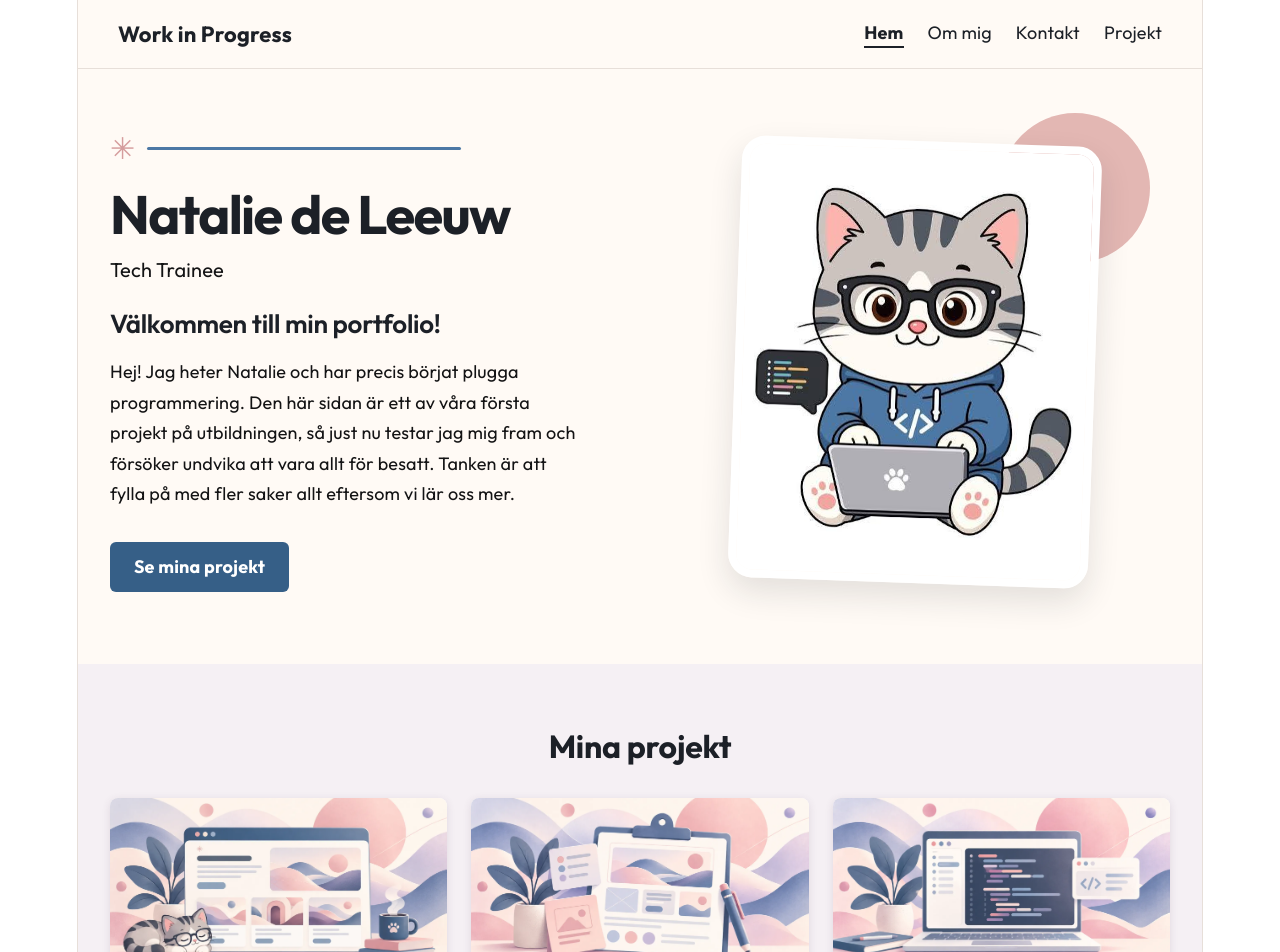
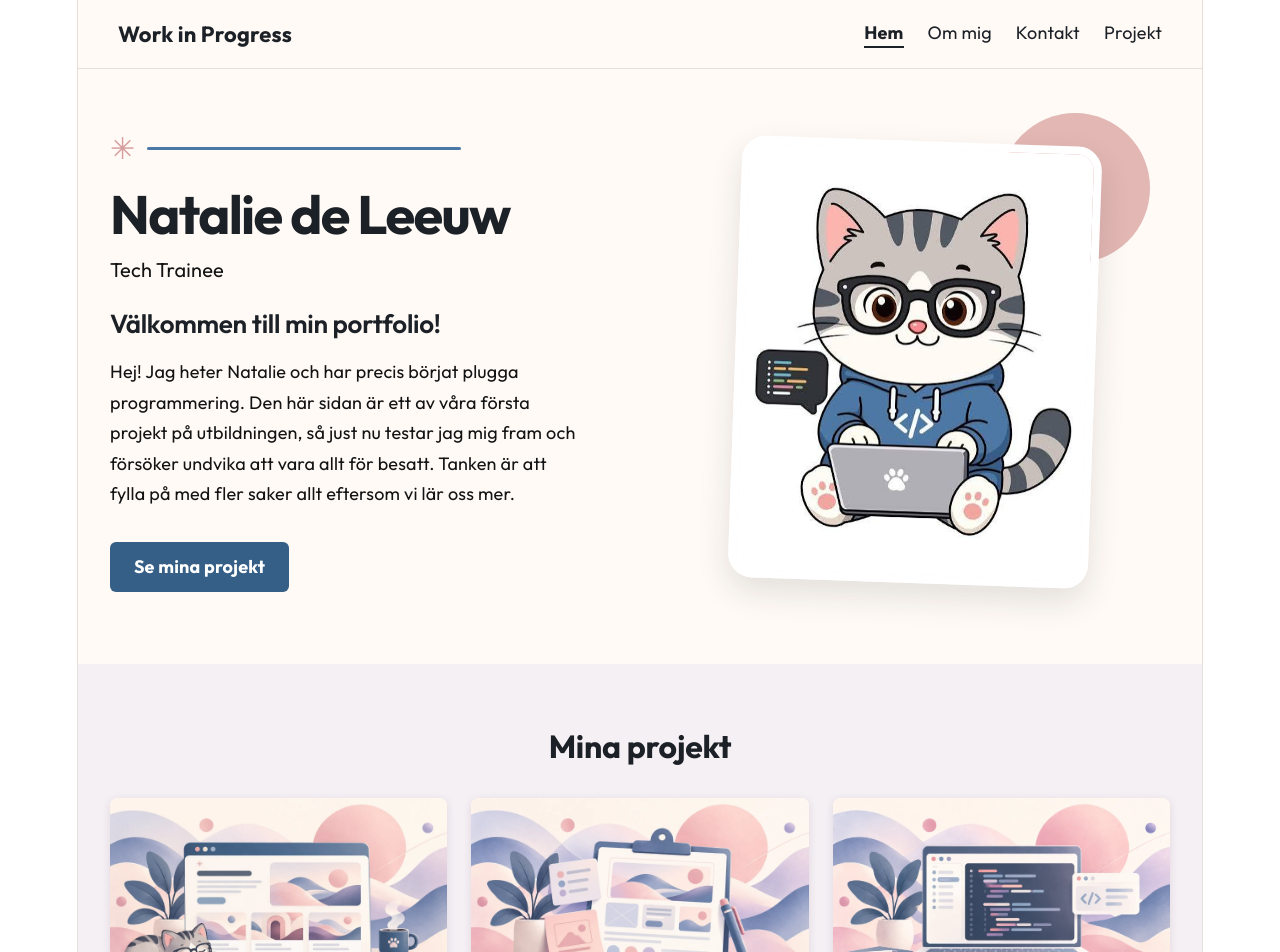
Before and after one commit to nataliedeleeuw/min-sida-experiment, a React (Vite) app: page / in a window 1280 px wide. Shown: the top 952 px of the page. Built offline with nearby package versions, Linux system fonts and the light colour scheme.

Commit message:
https://github.com/nataliedeleeuw/min-sida-experiment

```diff
--- a/src/components/ProjektKort.css
+++ b/src/components/ProjektKort.css
@@ -16,8 +16,7 @@
 .projekt-bild {
   display: block;
   width: 100%;
-  height: 160px;
-  object-fit: cover;
+  height: auto;
 }
 
 .projekt-info {
```
